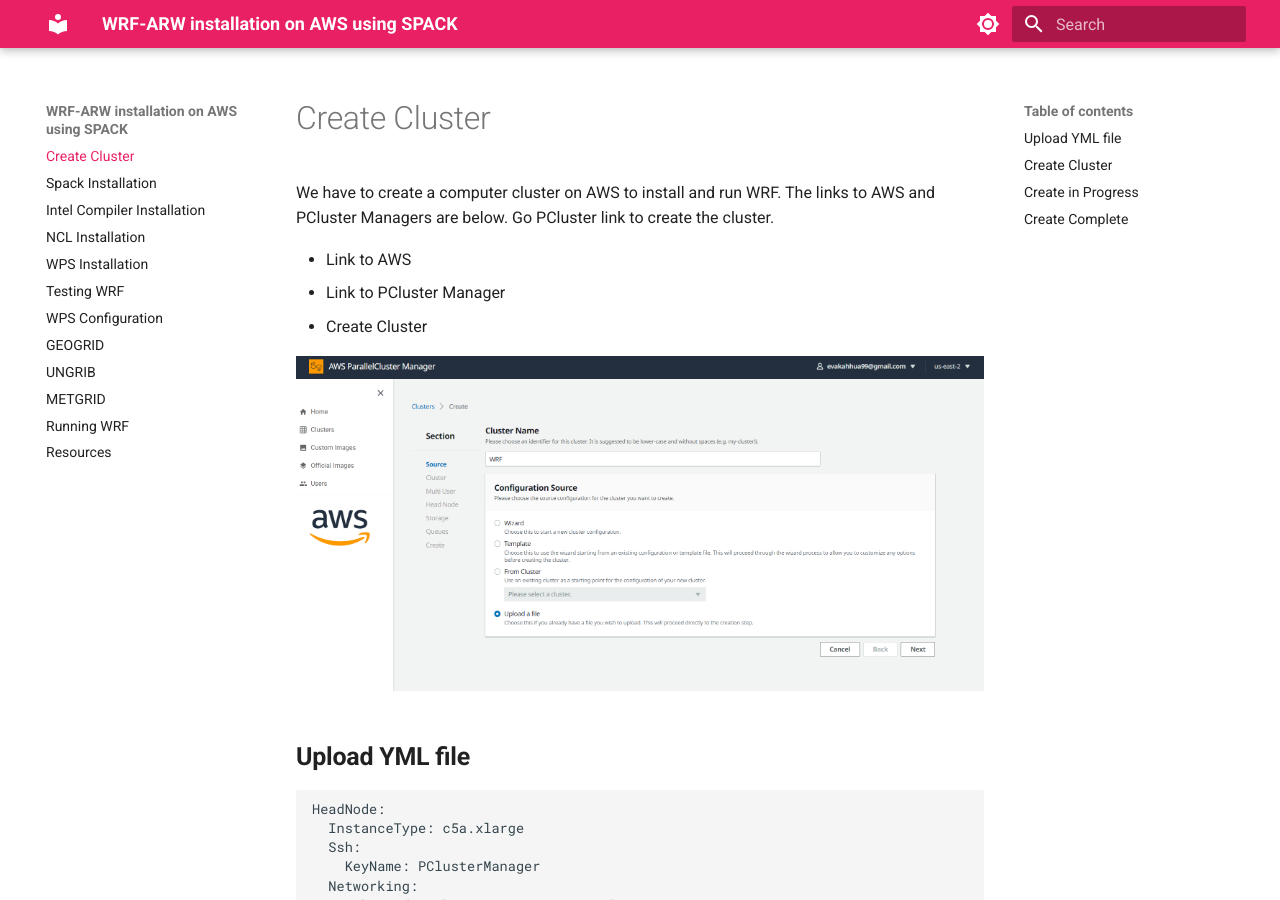
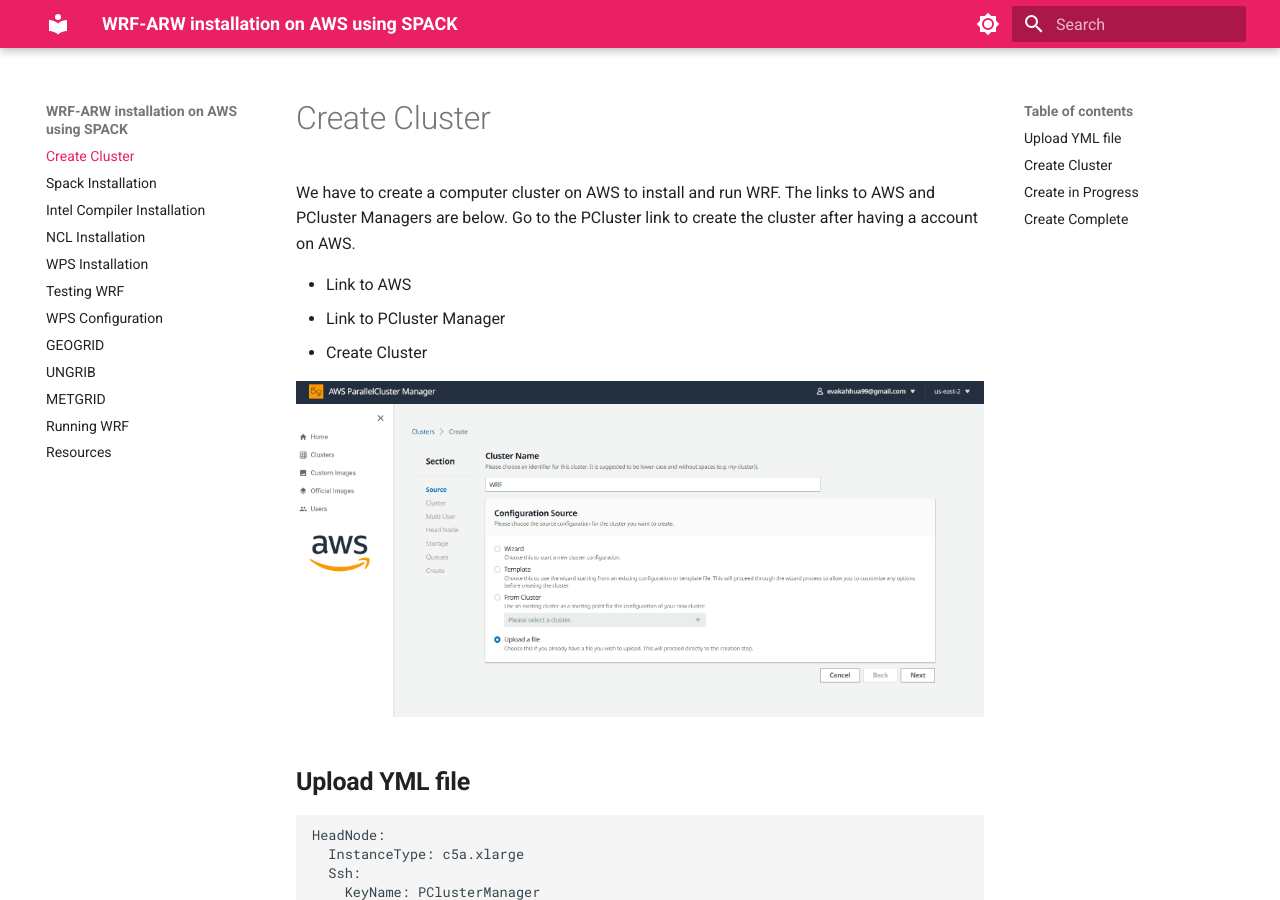
Before and after one commit to AtmosferaUSM/server_tutorial_WRF, an MkDocs documentation site: the page built from docs/index.md, in a window 1280 px wide and 900 px high. Built offline with MkDocs 1.6.1 and Material for MkDocs 9.7.7, drawn with Linux system fonts in a browser that asks for light colours.

Commit message:
Update index.md

```diff
--- a/docs/index.md
+++ b/docs/index.md
@@ -18,7 +18,7 @@
 
 # Create Cluster
 
-We have to create a computer cluster on AWS to install and run WRF. The links to AWS and PCluster Managers are below. Go PCluster link to create the cluster.
+We have to create a computer cluster on AWS to install and run WRF. The links to AWS and PCluster Managers are below. Go to the PCluster link to create the cluster after having a account on AWS.
 
 * Link to AWS
 * Link to PCluster Manager
```
